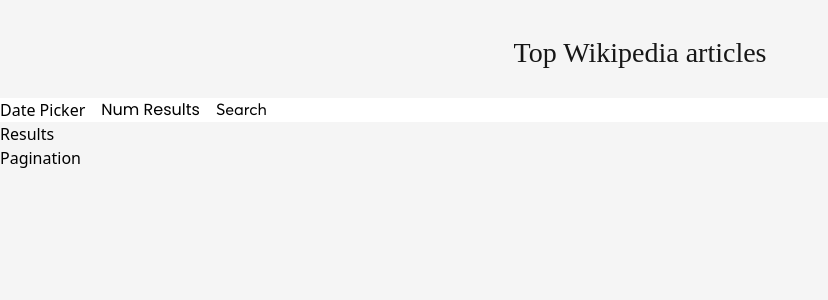
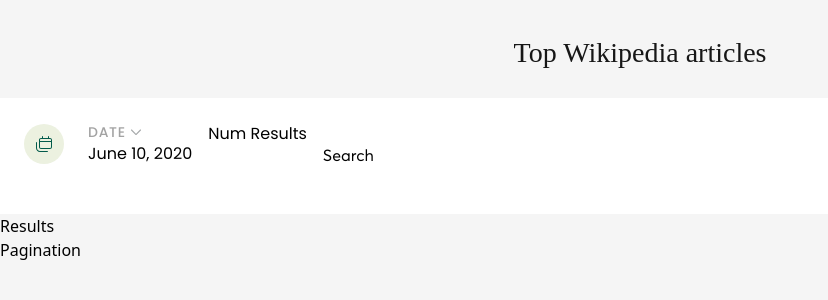
Before and after one commit to aahill50/wiki-fetcher, a Next.js app: page / in a window 1280 px wide. Shown: the top 300 px of the page, without its empty margins (0-828 px from the left). Built offline with nearby package versions, Linux system fonts and the light colour scheme.

Commit message:
basic setup for DatePicker component

```diff
--- a/src/app/components/ActionBar/DatePicker.tsx
+++ b/src/app/components/ActionBar/DatePicker.tsx
@@ -1,3 +1,53 @@
+'use client';
+
+import { useState } from 'react';
+import clsx from 'clsx';
+import Icon from '../Icon';
+import iconCalendar from '~/assets/icon_calendar.svg';
+import iconChevronUp from '~/assets/icon_chevron_up.svg';
+
 export default function DatePicker() {
-    return <div>Date Picker</div>;
+    const [isOpen, setIsOpen] = useState(false);
+    const date = new Date(Date.UTC(2020, 5, 10));
+    const dateString = Intl.DateTimeFormat('en-US', {
+        dateStyle: 'long',
+    }).format(date);
+
+    const chevron = (
+        <div className={clsx('transition-all', { 'rotate-180': !isOpen })}>
+            <Icon
+                svg={iconChevronUp}
+                width={12}
+                height={16}
+                alt='date-selector-inactive'
+            />
+        </div>
+    );
+
+    const onClickDate = () => {
+        setIsOpen(!isOpen);
+    };
+
+    return (
+        <div className='flex mb-6'>
+            <Icon
+                alt='calendar-icon'
+                height={40}
+                svg={iconCalendar}
+                width={40}
+            />
+            <div className='flex flex-col ml-6'>
+                <div
+                    className='flex items-center font-poppins font-medium text-neutral-400 text-sm tracking-wider cursor-pointer'
+                    onClick={onClickDate}
+                >
+                    DATE
+                    <div className='ml-1'>{chevron}</div>
+                </div>
+                <div className='font-poppins font-normal text-black text-base'>
+                    {dateString}
+                </div>
+            </div>
+        </div>
+    );
 }
--- a/src/app/components/ActionBar/index.tsx
+++ b/src/app/components/ActionBar/index.tsx
@@ -4,7 +4,7 @@
 
 export default function SearchBar() {
     return (
-        <div className='flex flex-col sm:flex-row gap-4 bg-white'>
+        <div className='flex flex-col sm:flex-row gap-4 bg-white p-6'>
             <DatePicker />
             <NumResults />
             <SearchButton />
--- /dev/null
+++ b/src/app/components/Icon.tsx
@@ -0,0 +1,14 @@
+import { StaticImport } from 'next/dist/shared/lib/get-img-props';
+import Image from 'next/image';
+
+interface Props {
+    alt: string;
+    height: number;
+    svg: StaticImport;
+    width: number;
+}
+
+export default function Icon(props: Props) {
+    const { alt, width, height, svg } = props;
+    return <Image alt={alt} width={width} height={height} src={svg} />;
+}
```
